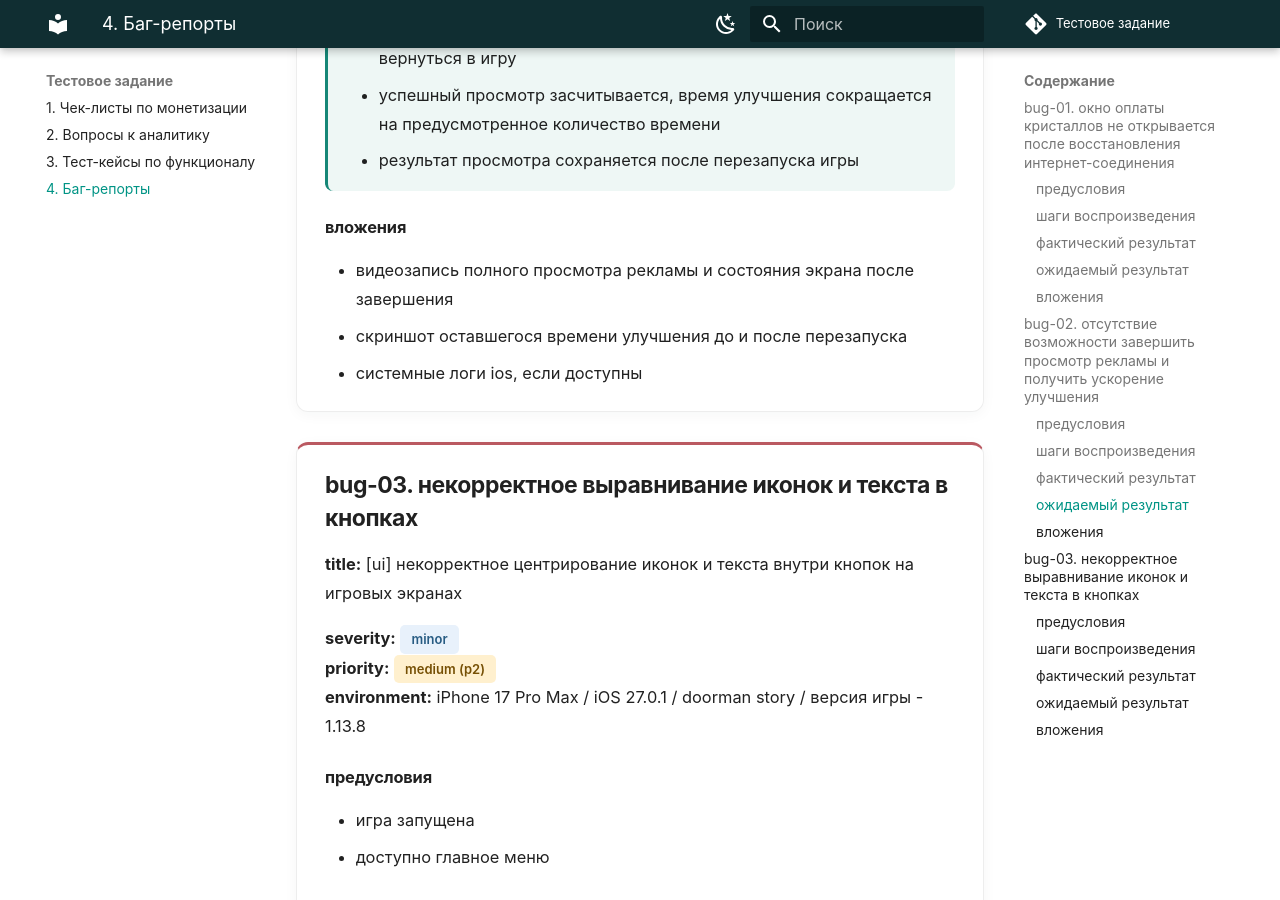
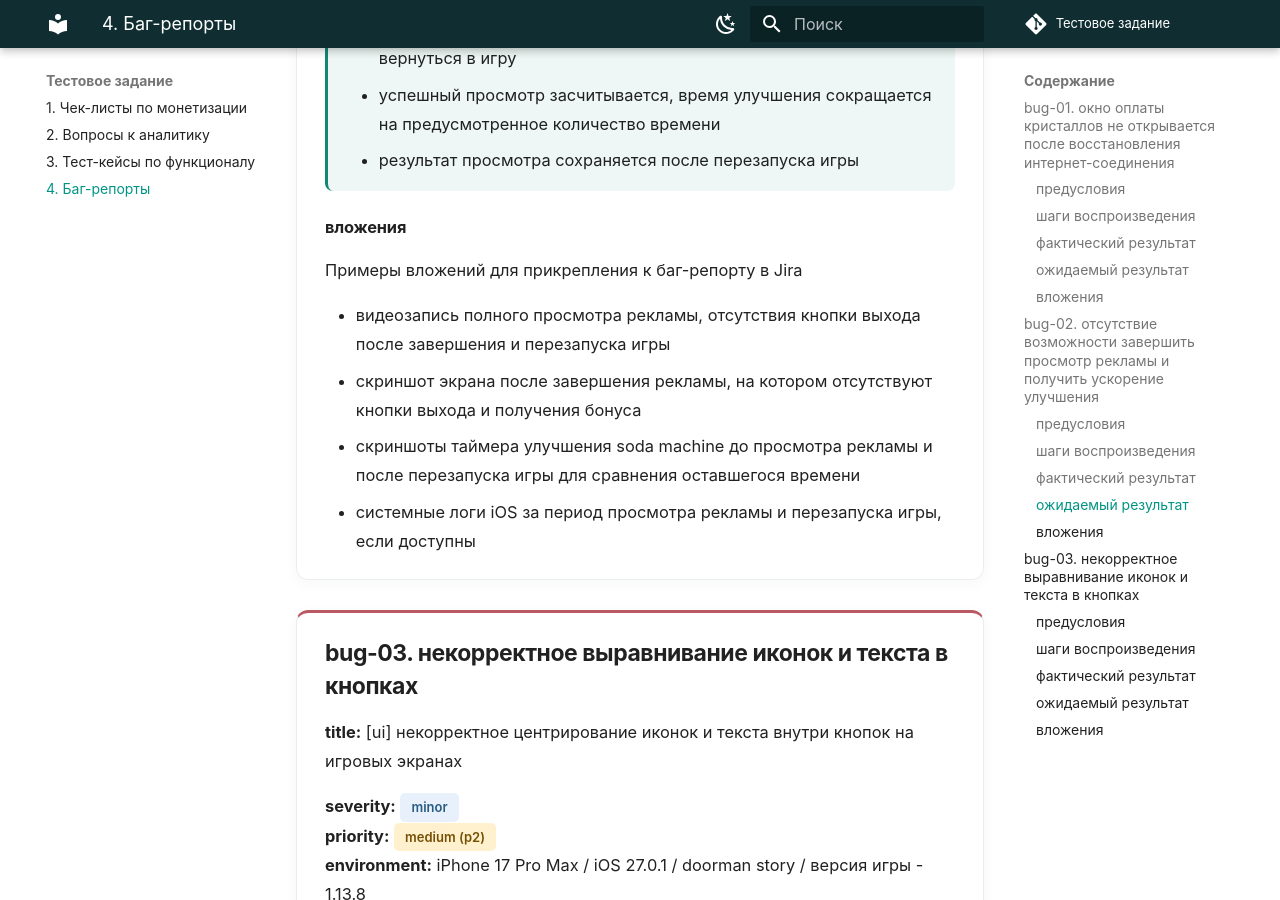
Before and after one commit to Rudyasha/story_hotel, an MkDocs documentation site: the page built from docs/bug-reports.md, in a window 1280 px wide and 900 px high, scrolled down 2864 px. Built offline with MkDocs 1.6.1 and Material for MkDocs 9.7.7, drawn with Linux system fonts in a browser that asks for light colours; comment, search, counter and statistics services are not loaded.

Commit message:
docs: clarify Jira attachment examples for rewarded ads bug

```diff
--- a/docs/bug-reports.md
+++ b/docs/bug-reports.md
@@ -108,9 +108,12 @@ SKInternalErrorDomain Code=13
 
 ### вложения
 
-- видеозапись полного просмотра рекламы и состояния экрана после завершения
-- скриншот оставшегося времени улучшения до и после перезапуска
-- системные логи ios, если доступны
+Примеры вложений для прикрепления к баг-репорту в Jira
+
+- видеозапись полного просмотра рекламы, отсутствия кнопки выхода после завершения и перезапуска игры
+- скриншот экрана после завершения рекламы, на котором отсутствуют кнопки выхода и получения бонуса
+- скриншоты таймера улучшения soda machine до просмотра рекламы и после перезапуска игры для сравнения оставшегося времени
+- системные логи iOS за период просмотра рекламы и перезапуска игры, если доступны
 
 </div>
 
```
